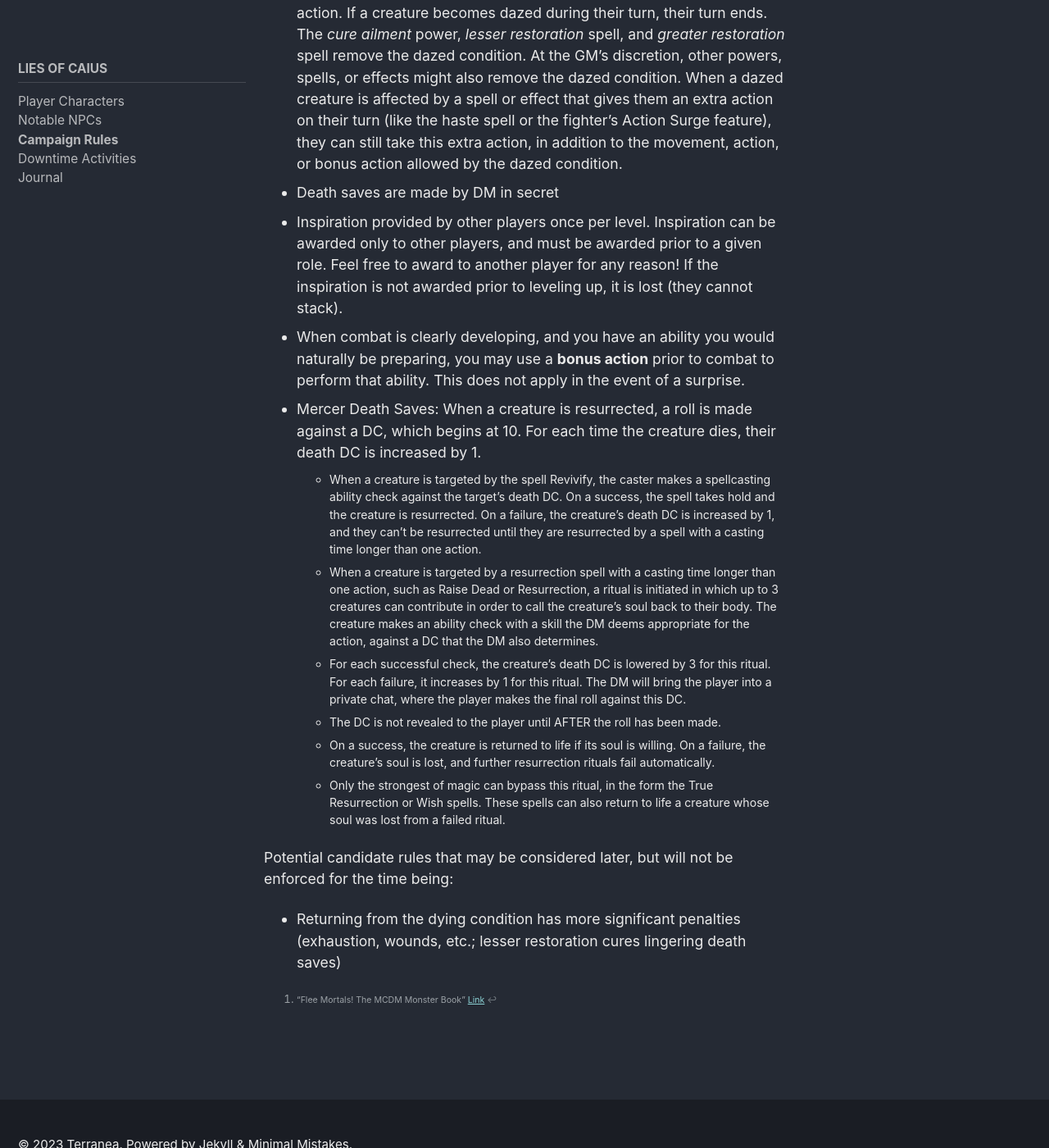
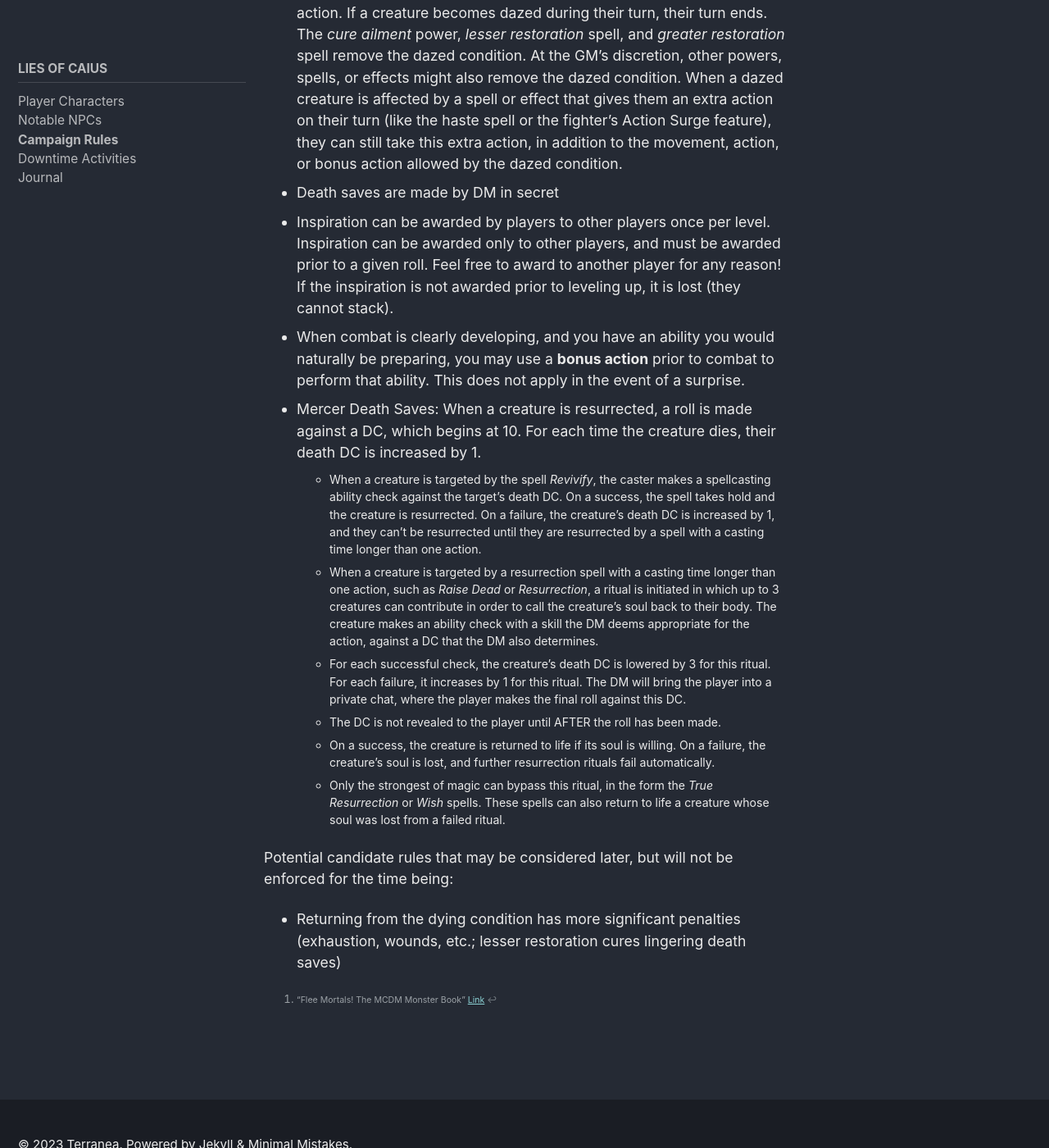
Before and after one commit to dej0608/terranea, a Jekyll site: the page built from _pages/rules.md, in a window 1280 px wide and 1400 px high, scrolled down 2824 px. Shown: the whole window at 82% size. Built offline with Jekyll 4.4.1, drawn with Linux system fonts in a browser that asks for light colours; cached includes are drawn as plain includes.

Commit message:
typo fixes

```diff
--- a/_pages/rules.md
+++ b/_pages/rules.md
@@ -67,15 +67,15 @@ The house rules that will be followed for the remainder of the campaign will be
 - Flanking provides +2 on melee attack rolls against the target (player responsibility to track)
 - New Condition: **Dazed**[^1]. A dazed creature can only do one of the following things on their turn: move, use an action, or use a bonus action. If a creature becomes dazed during their turn, their turn ends. The *cure ailment* power, *lesser restoration* spell, and *greater restoration* spell remove the dazed condition. At the GM’s discretion, other powers, spells, or effects might also remove the dazed condition. When a dazed creature is affected by a spell or effect that gives them an extra action on their turn (like the haste spell or the fighter’s Action Surge feature), they can still take this extra action, in addition to the movement, action, or bonus action allowed by the dazed condition.
 - Death saves are made by DM in secret
-- Inspiration provided by other players once per level. Inspiration can be awarded only to other players, and must be awarded prior to a given role. Feel free to award to another player for any reason! If the inspiration is not awarded prior to leveling up, it is lost (they cannot stack).
+- Inspiration can be awarded by players to other players once per level. Inspiration can be awarded only to other players, and must be awarded prior to a given roll. Feel free to award to another player for any reason! If the inspiration is not awarded prior to leveling up, it is lost (they cannot stack).
 - When combat is clearly developing, and you have an ability you would naturally be preparing, you may use a **bonus action** prior to combat to perform that ability. This does not apply in the event of a surprise.
 - Mercer Death Saves: When a creature is resurrected, a roll is made against a DC, which begins at 10. For each time the creature dies, their death DC is increased by 1.
-  * When a creature is targeted by the spell Revivify, the caster makes a spellcasting ability check against the target's death DC. On a success, the spell takes hold and the creature is resurrected. On a failure, the creature's death DC is increased by 1, and they can't be resurrected until they are resurrected by a spell with a casting time longer than one action.
-  * When a creature is targeted by a resurrection spell with a casting time longer than one action, such as Raise Dead or Resurrection, a ritual is initiated in which up to 3 creatures can contribute in order to call the creature's soul back to their body. The creature makes an ability check with a skill the DM deems appropriate for the action, against a DC that the DM also determines.
+  * When a creature is targeted by the spell *Revivify*, the caster makes a spellcasting ability check against the target's death DC. On a success, the spell takes hold and the creature is resurrected. On a failure, the creature's death DC is increased by 1, and they can't be resurrected until they are resurrected by a spell with a casting time longer than one action.
+  * When a creature is targeted by a resurrection spell with a casting time longer than one action, such as *Raise Dead* or *Resurrection*, a ritual is initiated in which up to 3 creatures can contribute in order to call the creature's soul back to their body. The creature makes an ability check with a skill the DM deems appropriate for the action, against a DC that the DM also determines.
   * For each successful check, the creature's death DC is lowered by 3 for this ritual. For each failure, it increases by 1 for this ritual. The DM will bring the player into a private chat, where the player makes the final roll against this DC.
   * The DC is not revealed to the player until AFTER the roll has been made.
   * On a success, the creature is returned to life if its soul is willing. On a failure, the creature's soul is lost, and further resurrection rituals fail automatically.
-  * Only the strongest of magic can bypass this ritual, in the form the True Resurrection or Wish spells. These spells can also return to life a creature whose soul was lost from a failed ritual.
+  * Only the strongest of magic can bypass this ritual, in the form the *True Resurrection* or *Wish* spells. These spells can also return to life a creature whose soul was lost from a failed ritual.
 
 Potential candidate rules that may be considered later, but will not be enforced for the time being:
 
```
